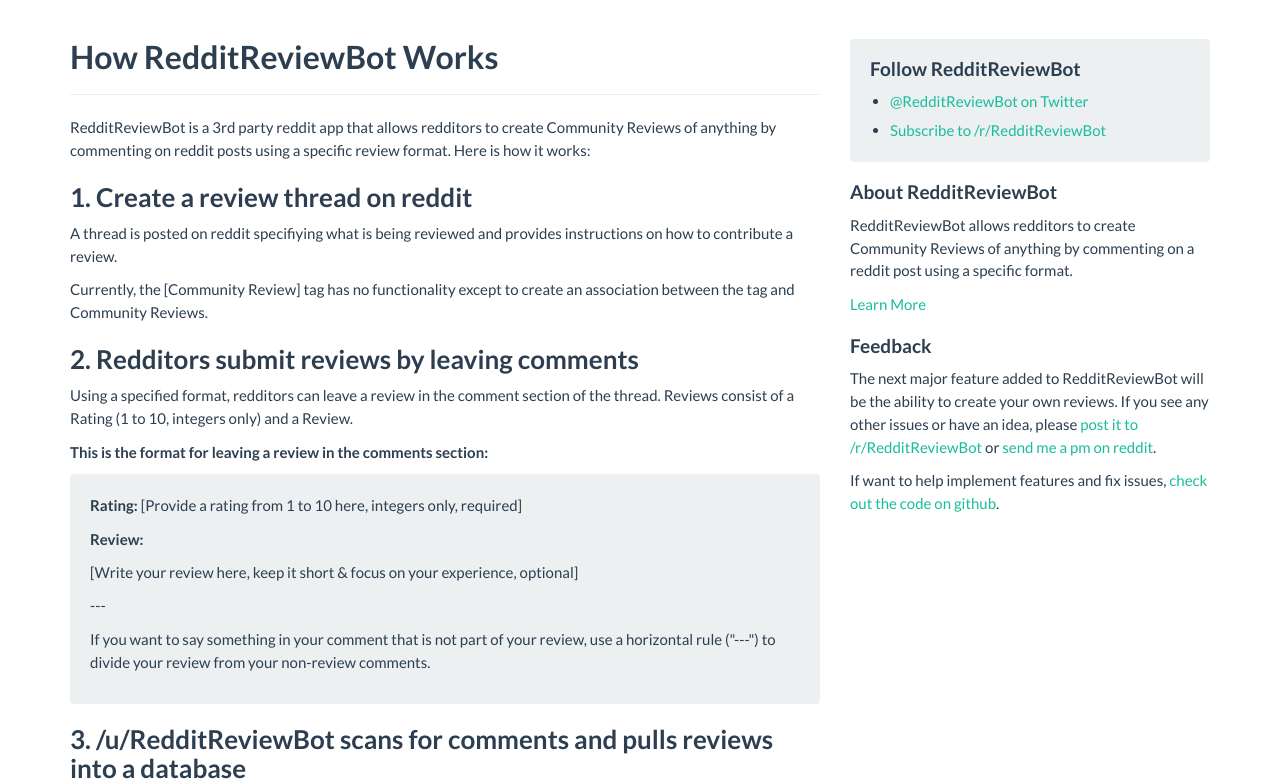
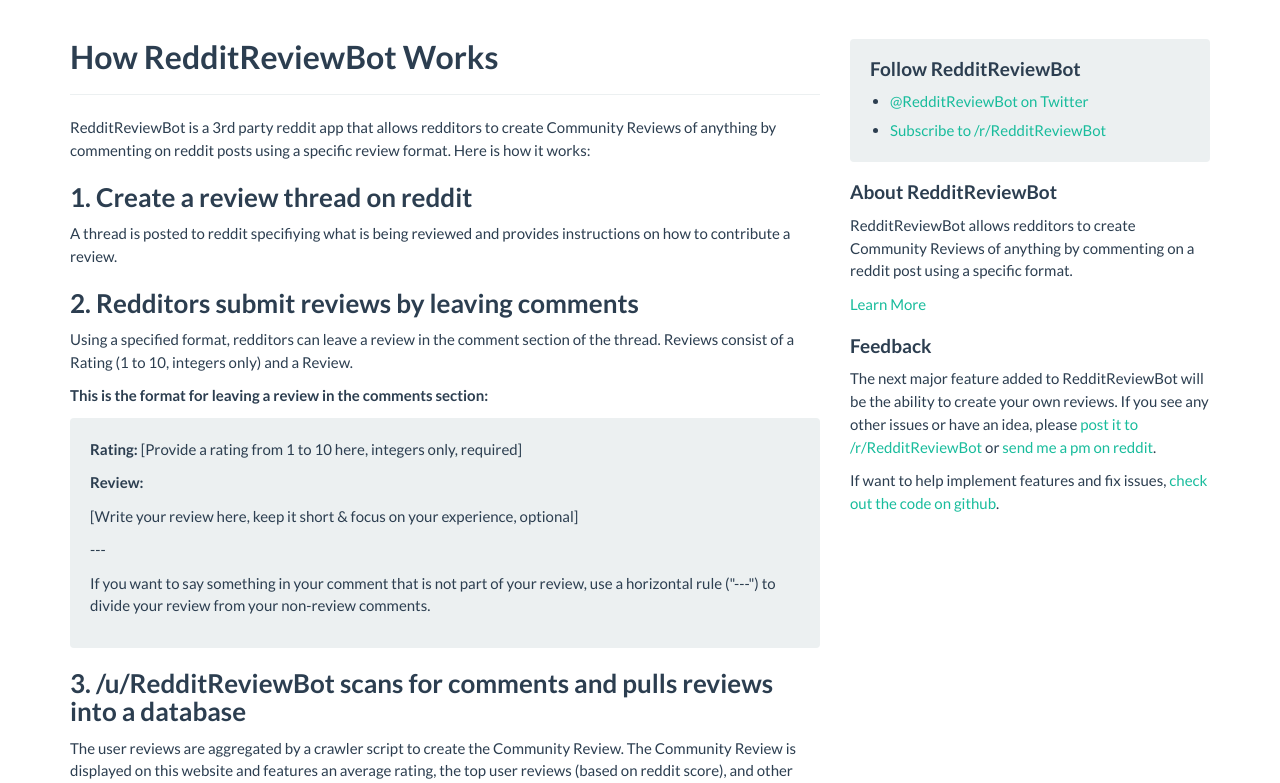
Before and after one commit to davedg629/RedditRatings, a Flask app: page /how-it-works/ in a window 1280 px wide. Shown: the part 61-844 px from the top of the page. Run offline with Flask 2, Linux system fonts and the light colour scheme; parts of the project's set-up code (start-up, migrations or seed data) failed here and were passed over; some libraries are stand-ins or nearby versions.

Commit message:
Copy changes

```diff
--- a/app/templates/how_it_works.html
+++ b/app/templates/how_it_works.html
@@ -8,9 +8,7 @@
 
         <h3>1. Create a review thread on reddit</h3>
 
-        <p>A thread is posted on reddit specifiying what is being reviewed and provides instructions on how to contribute a review.</p>
-
-        <p>Currently, the [Community Review] tag has no functionality except to create an association between the tag and Community Reviews.</p>
+        <p>A thread is posted to reddit specifiying what is being reviewed and provides instructions on how to contribute a review.</p>
 
         <h3>2. Redditors submit reviews by leaving comments</h3>
 
```
